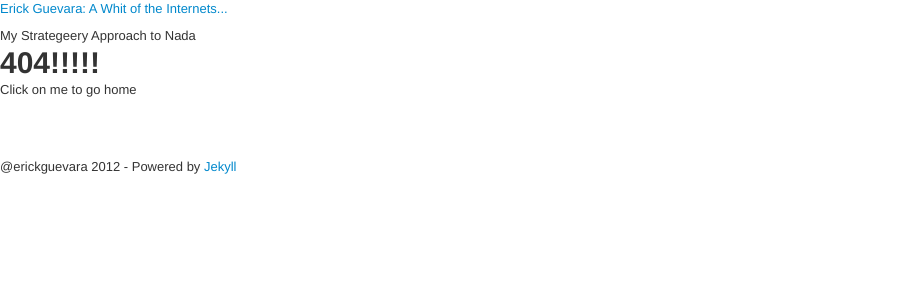
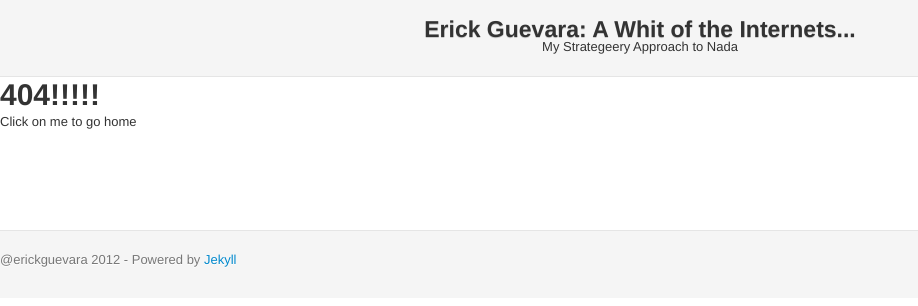
Before and after one commit to eguevara/erickguevara-me, a Jekyll site: the page built from 404.html, in a window 1280 px wide. Shown: the top 306 px of the page, without its empty margins (0-918 px from the left). Built offline with Jekyll 4.4.1, drawn with Linux system fonts in a browser that asks for light colours; Markdown is read by kramdown in place of the engine named in the settings.

Commit message:
added css

```diff
--- a/_layouts/default.html
+++ b/_layouts/default.html
@@ -5,7 +5,7 @@
 	<title>Erick Guevara </title>
 	<link href="{{ site.media_server }}/css/bootstrap.min.css?{{ site.media_version }}" rel="stylesheet">
     <link href="{{ site.media_server }}/css/bootstrap-responsive.css?7" rel="stylesheet">
-    <link rel="stylesheet" type="text/css" href="./css/main.css">
+    <link rel="stylesheet" type="text/css" href="{{ site.media_server }}/css/main.css">
 
 </head>
 <body>
```
